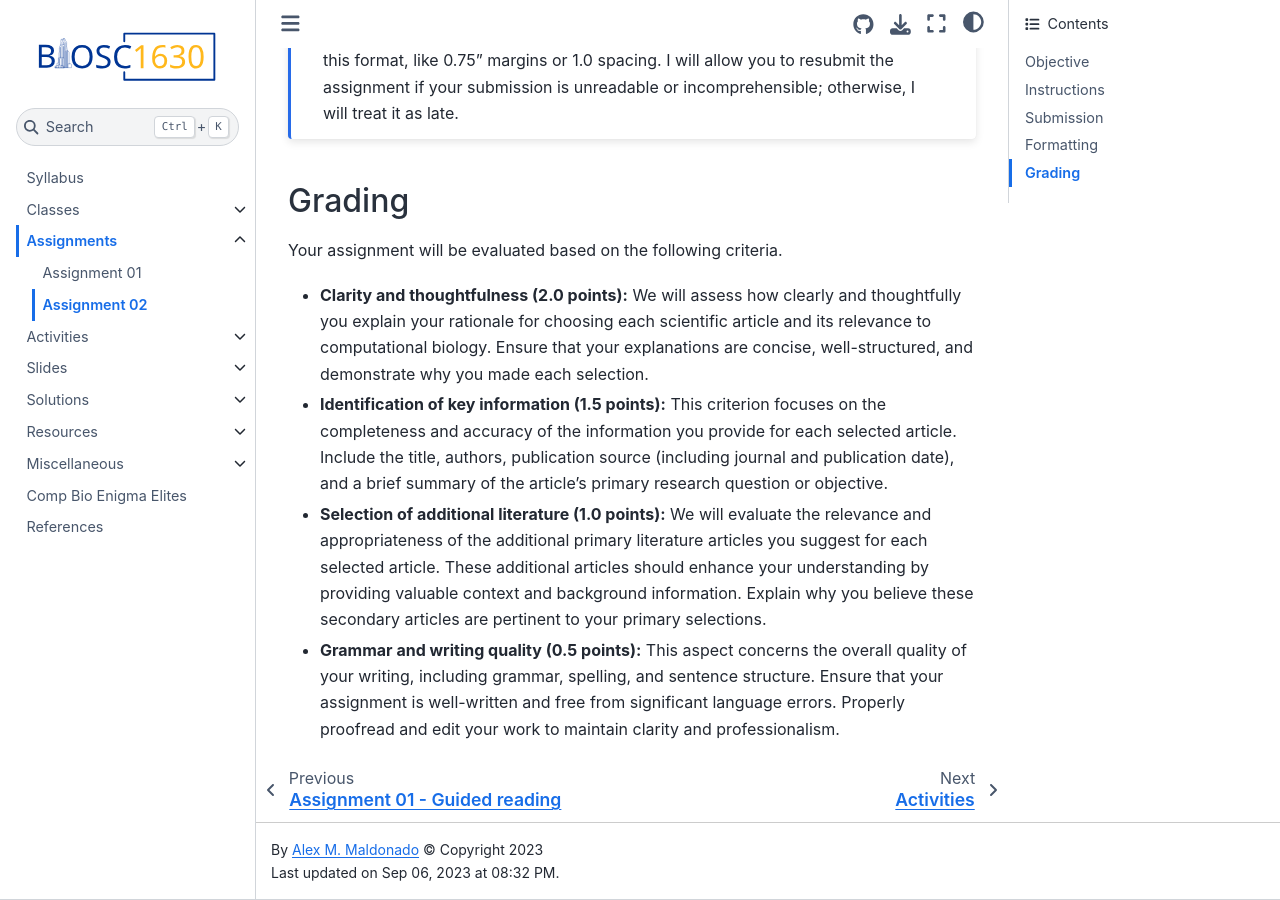
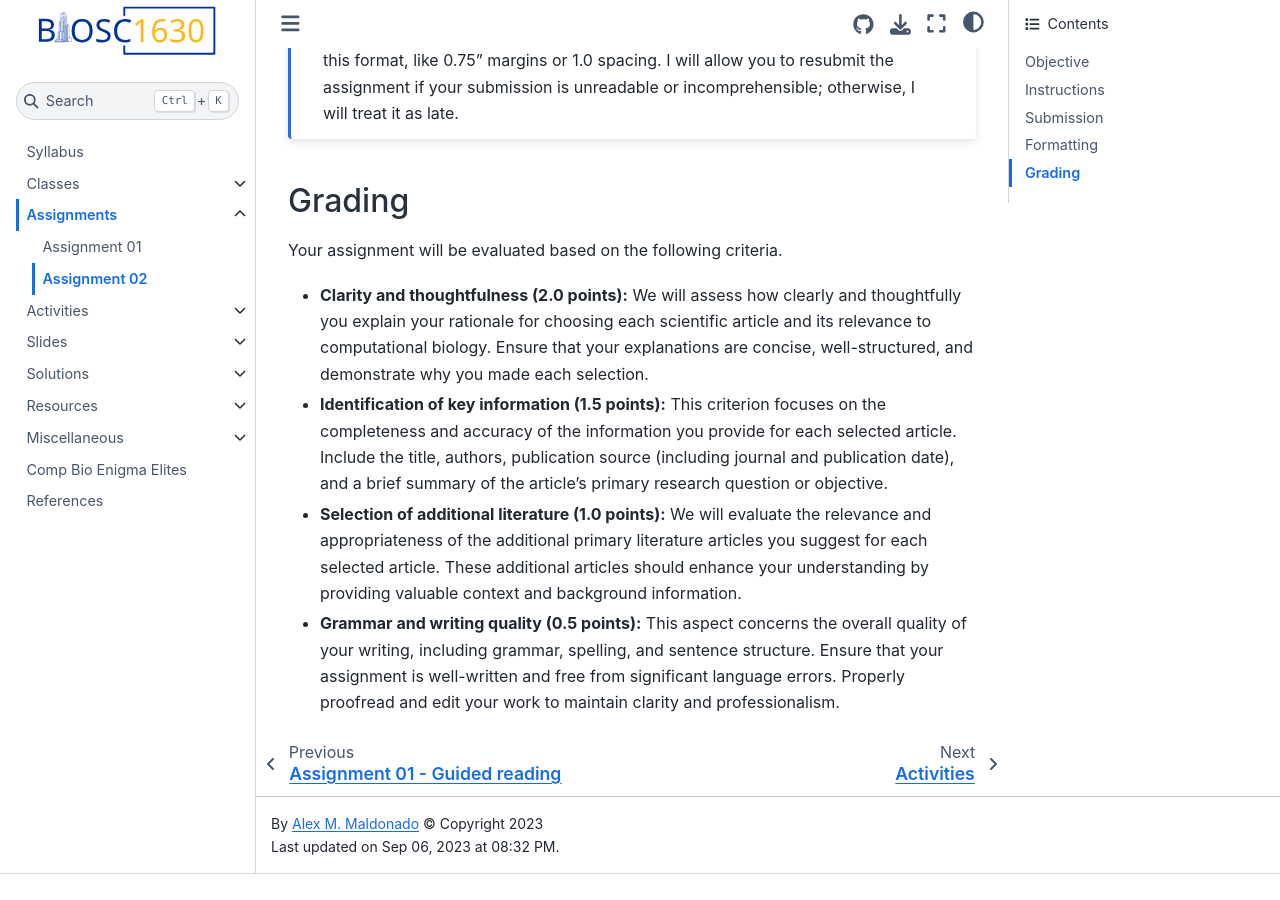
Before and after one commit to oasci/pitt-biosc1630-2023f, a Jupyter Book: the page built from book/assignments/assignment-02.md, in a window 1280 px wide and 900 px high, scrolled down 2691 px. Built offline with Jupyter Book 1.0.4 settings and Sphinx 7.4.7 and the Sphinx Book theme 1.1.4, drawn with Linux system fonts in a browser that asks for light colours; pages that are not in the unit, such as notebooks, are missing from menus; after the commit the page ends 3565 px from its top, so only the background shows below that.

```diff
--- a/book/assignments/assignment-02.md
+++ b/book/assignments/assignment-02.md
@@ -94,7 +94,6 @@
 - **Selection of additional literature (1.0 points):**
   We will evaluate the relevance and appropriateness of the additional primary literature articles you suggest for each selected article.
   These additional articles should enhance your understanding by providing valuable context and background information.
-  Explain why you believe these secondary articles are pertinent to your primary selections.
 - **Grammar and writing quality (0.5 points):**
   This aspect concerns the overall quality of your writing, including grammar, spelling, and sentence structure.
   Ensure that your assignment is well-written and free from significant language errors.
```
